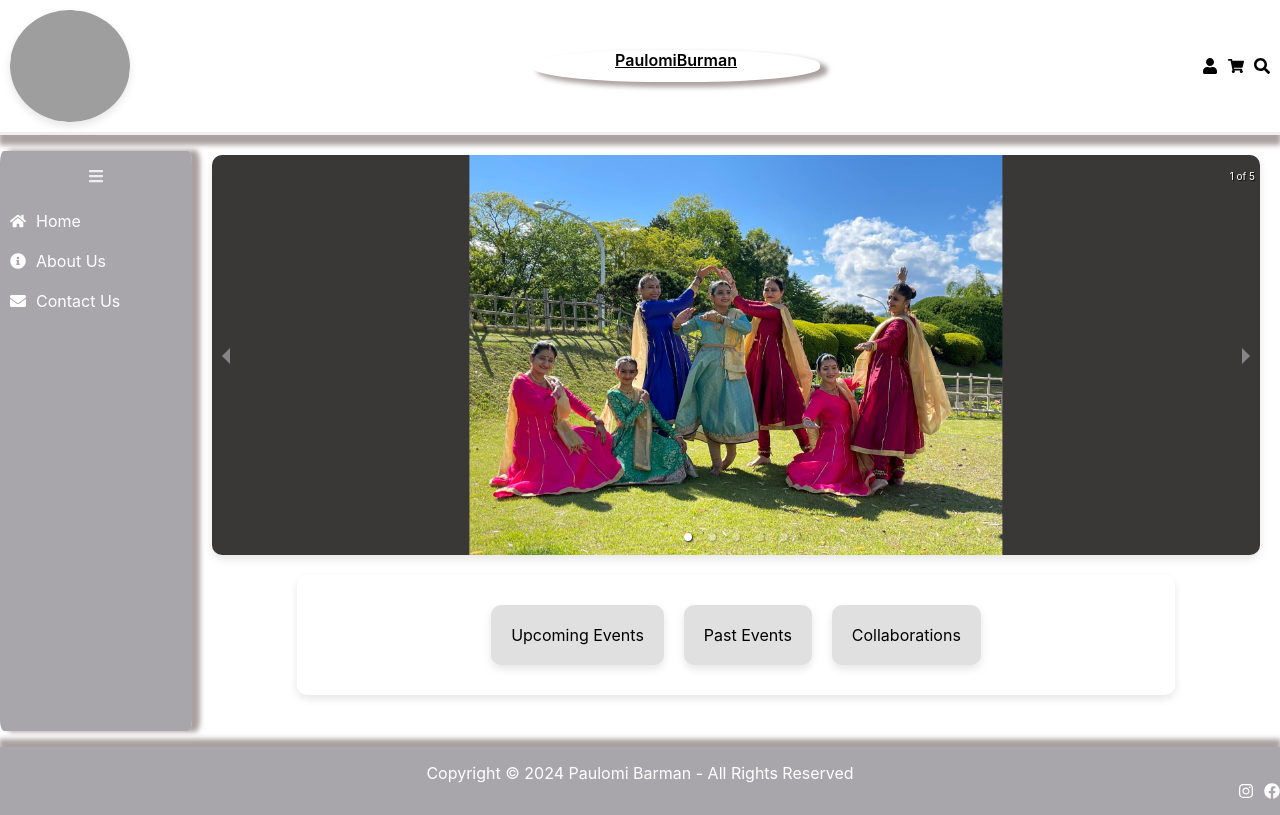
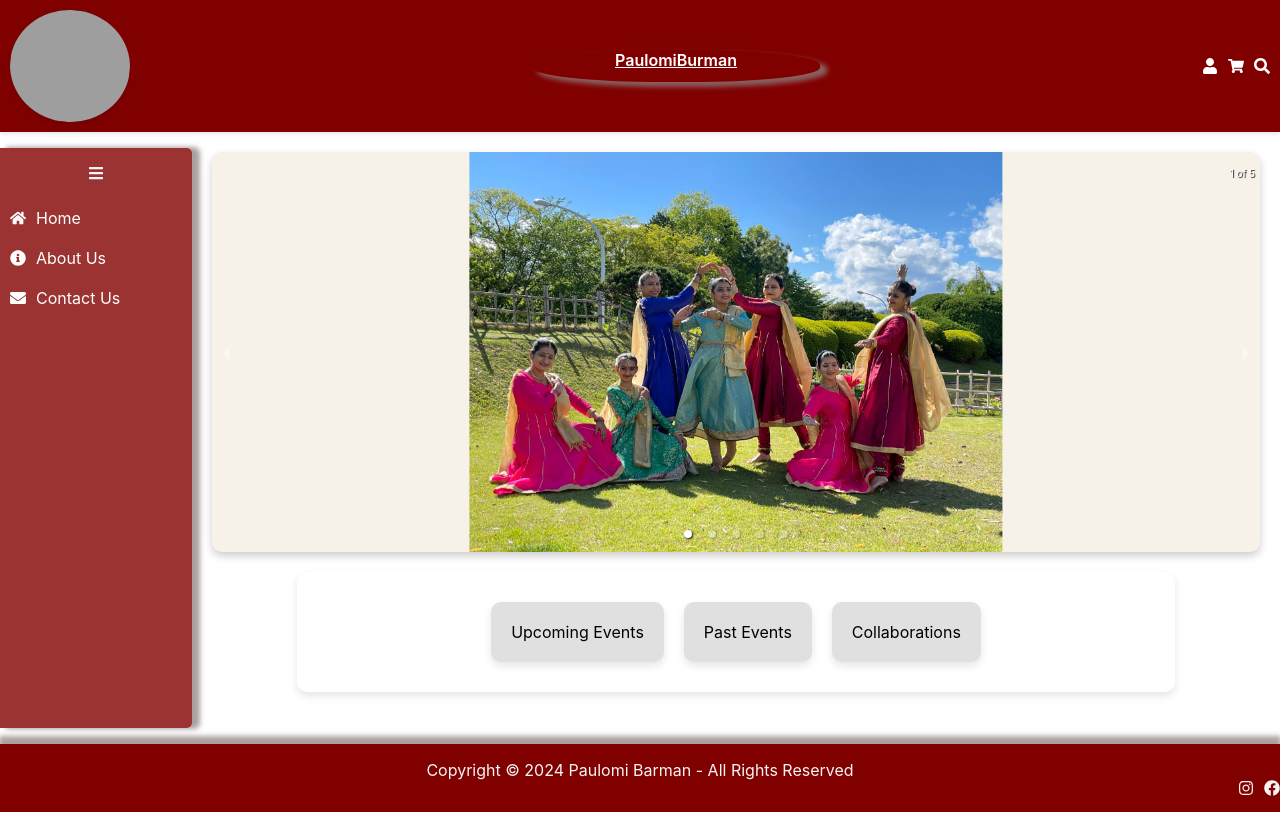
Before and after one commit to Manmohan-menon/codespaces-react-experimental-lab, a React (Vite) app: page / in a window 1280 px wide. Built offline with nearby package versions, Linux system fonts and the light colour scheme; grey boxes are pictures that could not be loaded.

Commit message:
committing changes for adding UI style

```diff
--- a/src/App.css
+++ b/src/App.css
@@ -1,3 +1,8 @@
+:root {
+  --primary-color: #800000; /* Maroon */
+  --accent-color: #d4af37;  /* Gold */
+  --background-color: #f5f5f5; /* Light cream */
+}
 .App {
   text-align: center;
   display: flex;
--- a/src/styles/FooterComponent.css
+++ b/src/styles/FooterComponent.css
@@ -1,12 +1,14 @@
 .footer{
     text-align: center;
     padding: 1em 0;
-    background: rgba(132, 128, 134, 0.703);
-    color: white;
+    /* background: rgba(132, 128, 134, 0.703);
+    color: white; */
     box-shadow: 0px -7px 5px 1px rgba(142, 128, 128, 0.75);
     -webkit-box-shadow: 0px -7px 5px 1px rgba(142, 128, 128, 0.75);
     -moz-box-shadow: 0px -7px 5px 1px rgba(142, 128, 128, 0.75);
     margin-top: 2rem;
+    background-color: var(--primary-color);
+    color: var(--background-color);
 }
 
 .icons {
--- a/src/styles/HeaderComponent.css
+++ b/src/styles/HeaderComponent.css
@@ -3,11 +3,14 @@
     align-items: center;
     justify-content: space-between;
     padding: 10px;
-    background-color: #ffff;
+    /* background-color: #ffff;
     border-bottom: inset;
     box-shadow: 0px 9px 5px 1px rgba(142, 128, 128, 0.75);
     -webkit-box-shadow: 0px 9px 5px 1px rgba(142, 128, 128, 0.75);
-    -moz-box-shadow: 0px 9px 5px 1px rgba(142, 128, 128, 0.75);
+    -moz-box-shadow: 0px 9px 5px 1px rgba(142, 128, 128, 0.75); */
+    background-color: var(--primary-color);
+    color: white;
+    box-shadow: 0 2px 4px rgba(0, 0, 0, 0.1);
   }
   .logo {
     width: 7.5rem;
--- a/src/styles/ImageCarousel.css
+++ b/src/styles/ImageCarousel.css
@@ -4,10 +4,12 @@
     margin: auto; */
     width: 100%;
     height: 25rem;
-    background-color: #3a3737;
-    box-shadow: 0px 4px 8px rgba(0, 0, 0, 0.1);
+    /* background-color: #3a3737;
+    box-shadow: 0px 4px 8px rgba(0, 0, 0, 0.1); */
     margin-bottom: 20px;
     border-radius: 10px;
+    background-color: #f7f2e7; /* Light cream */
+    box-shadow: 0px 4px 8px rgba(0, 0, 0, 0.2);
   }
 
   .carousel-slide {
--- a/src/styles/SidePanelComponent.css
+++ b/src/styles/SidePanelComponent.css
@@ -4,11 +4,13 @@
     position: relative;
     top: 1rem;
     left: 0;
-    background-color: rgba(132, 128, 134, 0.703);
-    color: rgb(237, 237, 246);
+    background-color: rgba(132, 0, 0, 0.8); /* Deep red with transparency */
+    color: var(--background-color);
+    border-radius: 0 5px 5px 0;
+    /* background-color: rgba(132, 128, 134, 0.703);
+    color: rgb(237, 237, 246); */
     transition: width 0.3s;
-    border-radius: 2%;
-    /* //box-shadow: 0 4px 8px rgba(0, 0, 0, 0.1); */
+    /* border-radius: 2%; */
     box-shadow: 7px 0px 5px 1px rgba(142, 128, 128, 0.75);
     -webkit-box-shadow: 7px 0px 5px 1px rgba(142, 128, 128, 0.75);
     -moz-box-shadow: 7px 9px 5px 1px rgba(142, 128, 128, 0.75);
```
Also changed, not shown: src/App.jsx (+0 -8 lines).
